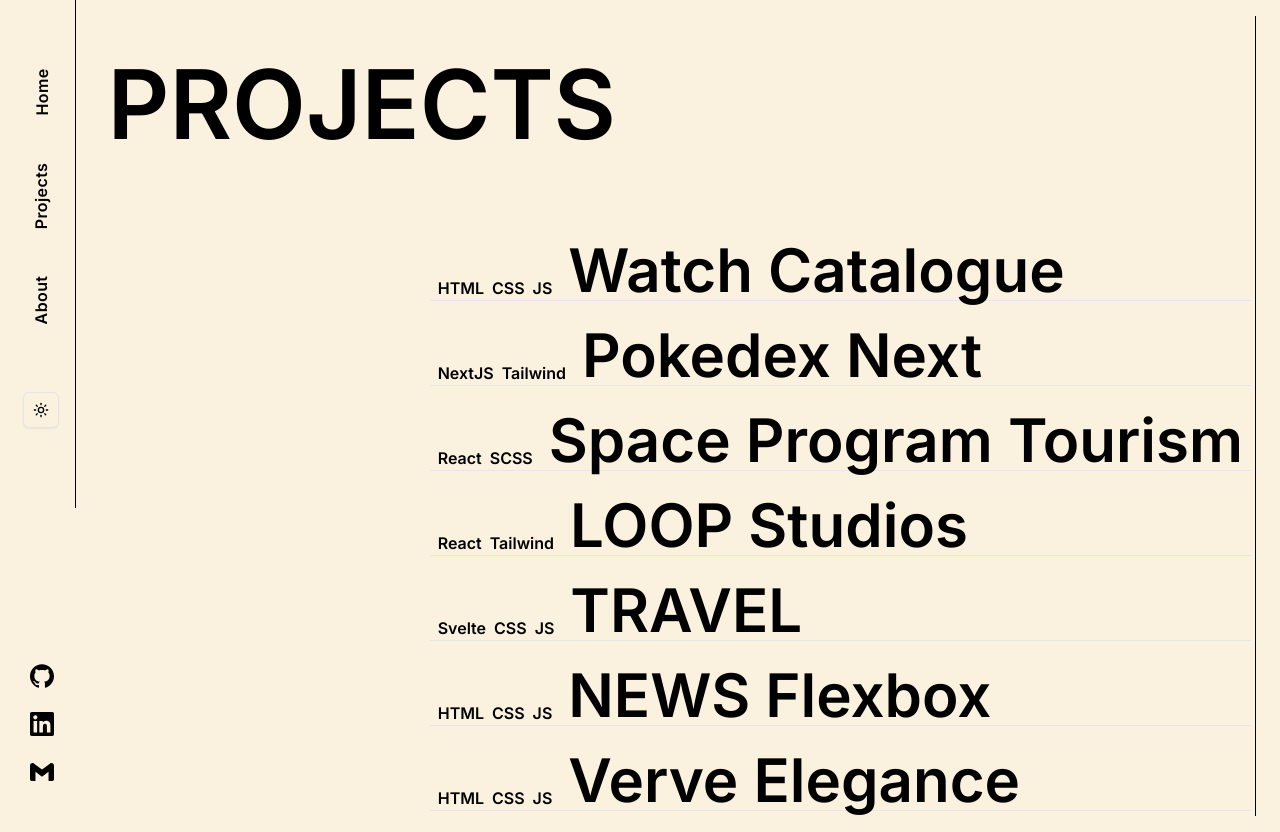
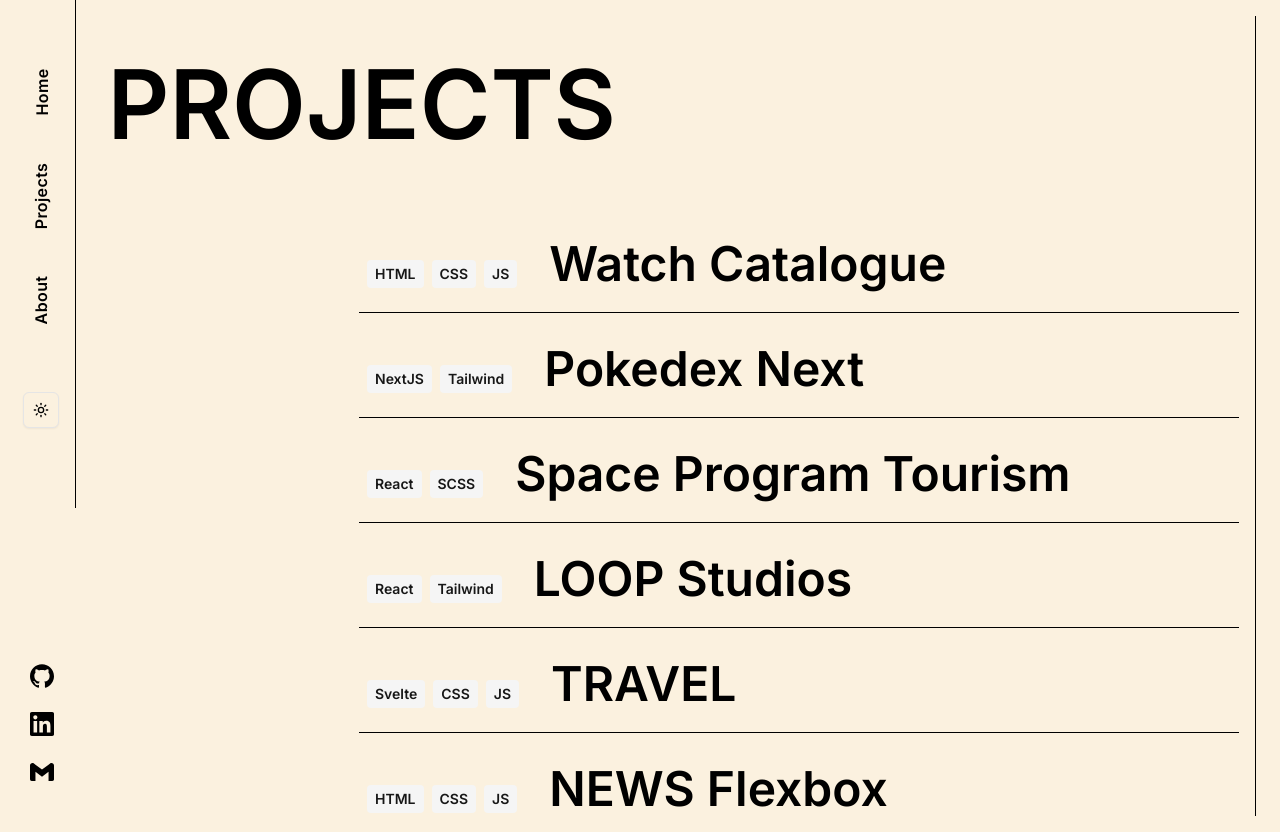
Before and after one commit to CodeLamp168/personal-portfolio, a Next.js app: page /projects in a window 1280 px wide. Built offline with nearby package versions, Linux system fonts and the light colour scheme.

Commit message:
Added scroll to projects, removed y scroll on body, emptied about

```diff
--- a/app/layout.tsx
+++ b/app/layout.tsx
@@ -19,11 +19,11 @@
 }) {
   return (
     <html lang="en" suppressHydrationWarning>
-      <body className={inter.className} >
+      <body className={`${inter.className} overflow-hidden`} >
         <ThemeProvider attribute="class" defaultTheme="system" enableSystem>
           <div className="flex flex-col md:flex-row md:mx-2 overflow-hidden">
             <NavArea />
-            <main className="border-r md:m-4 relative w-full border-black">
+            <main className="border-r md:m-4 relative w-full border-black ">
               {children}
             </main>
           </div>
--- a/components/About.tsx
+++ b/components/About.tsx
@@ -6,8 +6,6 @@
   return (
     <div className="min-h-screen flex flex-col items-center md:block p-0 sm:p-4 relative z-0 overflow-x-hidden">
       <PageHeader pageTitle="ABOUT" />
-      <div className="border-2 border-theme absolute flex flex-col sm:flex-row sm:bottom-0 justify-between lg:flex-col lg:block lg:w-80 xl:w-96 lg:absolute lg:h-full md:right-0 lg:top-0">
-      </div>
     </div>
   )
 }
--- a/components/Projects.tsx
+++ b/components/Projects.tsx
@@ -1,33 +1,38 @@
 // app/components/Projects.tsx
-import PageHeader from './PageHeader'
-import { projects } from '@/lib/utils';
+"use client"
 
-
-
+import { useRef } from 'react'
+import  PageHeader from './PageHeader'
+import { ScrollArea } from "@/components/ui/scroll-area"
+import { projects } from '@/lib/utils'
 
 const ProjectItem = ({ tools, name, link }: { tools: string[]; name: string; link: string }) => (
-  <div className="flex flex-col lg:flex-row items-start lg:items-end min-w-full md:w-auto border-b border-theme">
-    <ul className="flex gap-2 px-2 font-semibold">
+  <div className="flex flex-col lg:flex-row items-start lg:items-end w-full border-b border-border pb-6 mb-6">
+    <ul className="flex flex-wrap gap-2 px-2 font-semibold mb-2 lg:mb-0 lg:mr-4">
       {tools.map((tool) => (
-        <li key={tool}>{tool}</li>
+        <li key={tool} className="text-sm bg-secondary text-secondary-foreground px-2 py-1 rounded">{tool}</li>
       ))}
     </ul>
-    <a href={link} className="project-name px-2 text-left text-5xl lg:text-6xl font-semibold cursor-pointer transition-transform duration-700 hover:scale-110 md:hover:scale-y-110 lg:hover:scale-105 relative">
+    <a href={link} className="project-name px-2 text-left text-4xl lg:text-5xl font-semibold cursor-pointer transition-transform duration-700 hover:scale-105 relative">
       {name}
     </a>
   </div>
 )
 
 export default function Projects() {
+  const scrollAreaRef = useRef<HTMLDivElement>(null)
+
   return (
-    <div className="min-h-screen flex flex-col items-center md:block p-0 sm:p-4 relative z-0 overflow-x-hidden">
+    <div className="min-h-screen flex flex-col items-center md:block p-0 sm:p-4 relative z-0 overflow-hidden">
       <PageHeader pageTitle="PROJECTS" />
-      <div className="max-w-max md:absolute md:right-0 md:pt-16 h-4/5 relative lg:pr-1">
-        <ul className="text-right flex flex-col gap-6">
-          {projects.map((project) => (
-            <ProjectItem key={project.name} {...project} />
-          ))}
-        </ul>
+      <div className="w-full max-w-4xl md:absolute md:right-0 md:pt-16 h-[calc(100vh-10rem)] relative">
+        <ScrollArea className="h-full w-full pr-4" ref={scrollAreaRef}>
+          <div className="space-y-8">
+            {projects.map((project) => (
+              <ProjectItem key={project.name} {...project} />
+            ))}
+          </div>
+        </ScrollArea>
       </div>
     </div>
   )
--- /dev/null
+++ b/components/ui/scroll-area.tsx
@@ -0,0 +1,48 @@
+"use client"
+
+import * as React from "react"
+import * as ScrollAreaPrimitive from "@radix-ui/react-scroll-area"
+
+import { cn } from "@/lib/utils"
+
+const ScrollArea = React.forwardRef<
+  React.ElementRef<typeof ScrollAreaPrimitive.Root>,
+  React.ComponentPropsWithoutRef<typeof ScrollAreaPrimitive.Root>
+>(({ className, children, ...props }, ref) => (
+  <ScrollAreaPrimitive.Root
+    ref={ref}
+    className={cn("relative overflow-hidden", className)}
+    {...props}
+  >
+    <ScrollAreaPrimitive.Viewport className="h-full w-full rounded-[inherit]">
+      {children}
+    </ScrollAreaPrimitive.Viewport>
+    <ScrollBar />
+    <ScrollAreaPrimitive.Corner />
+  </ScrollAreaPrimitive.Root>
+))
+ScrollArea.displayName = ScrollAreaPrimitive.Root.displayName
+
+const ScrollBar = React.forwardRef<
+  React.ElementRef<typeof ScrollAreaPrimitive.ScrollAreaScrollbar>,
+  React.ComponentPropsWithoutRef<typeof ScrollAreaPrimitive.ScrollAreaScrollbar>
+>(({ className, orientation = "vertical", ...props }, ref) => (
+  <ScrollAreaPrimitive.ScrollAreaScrollbar
+    ref={ref}
+    orientation={orientation}
+    className={cn(
+      "flex touch-none select-none transition-colors",
+      orientation === "vertical" &&
+        "h-full w-2.5 border-l border-l-transparent p-[1px]",
+      orientation === "horizontal" &&
+        "h-2.5 flex-col border-t border-t-transparent p-[1px]",
+      className
+    )}
+    {...props}
+  >
+    <ScrollAreaPrimitive.ScrollAreaThumb className="relative flex-1 rounded-full bg-border" />
+  </ScrollAreaPrimitive.ScrollAreaScrollbar>
+))
+ScrollBar.displayName = ScrollAreaPrimitive.ScrollAreaScrollbar.displayName
+
+export { ScrollArea, ScrollBar }
--- a/lib/utils.ts
+++ b/lib/utils.ts
@@ -14,6 +14,7 @@
   { name: 'TRAVEL', tools: ['Svelte', 'CSS', 'JS'], link: 'https://codelamp168.github.io/travelsite/' },
   { name: 'NEWS Flexbox', tools: ['HTML', 'CSS', 'JS'], link: 'https://codelamp168.github.io/News-Homepage-Front-End-Mentor-CHALLENGE/' },
   { name: 'Verve Elegance', tools: ['HTML', 'CSS', 'JS'], link: 'https://codelamp168.github.io/Verve-Elegence-Promo-Page/' },
+
 ]
 
 export const socialLinks = [
--- a/package.json
+++ b/package.json
@@ -11,6 +11,7 @@
   "dependencies": {
     "@radix-ui/react-dropdown-menu": "^2.1.2",
     "@radix-ui/react-icons": "^1.3.0",
+    "@radix-ui/react-scroll-area": "^1.2.0",
     "@radix-ui/react-slot": "^1.1.0",
     "class-variance-authority": "^0.7.0",
     "clsx": "^2.1.1",
```
Also changed, not shown: 1 other file (tests, documents, lock files or other folders).
